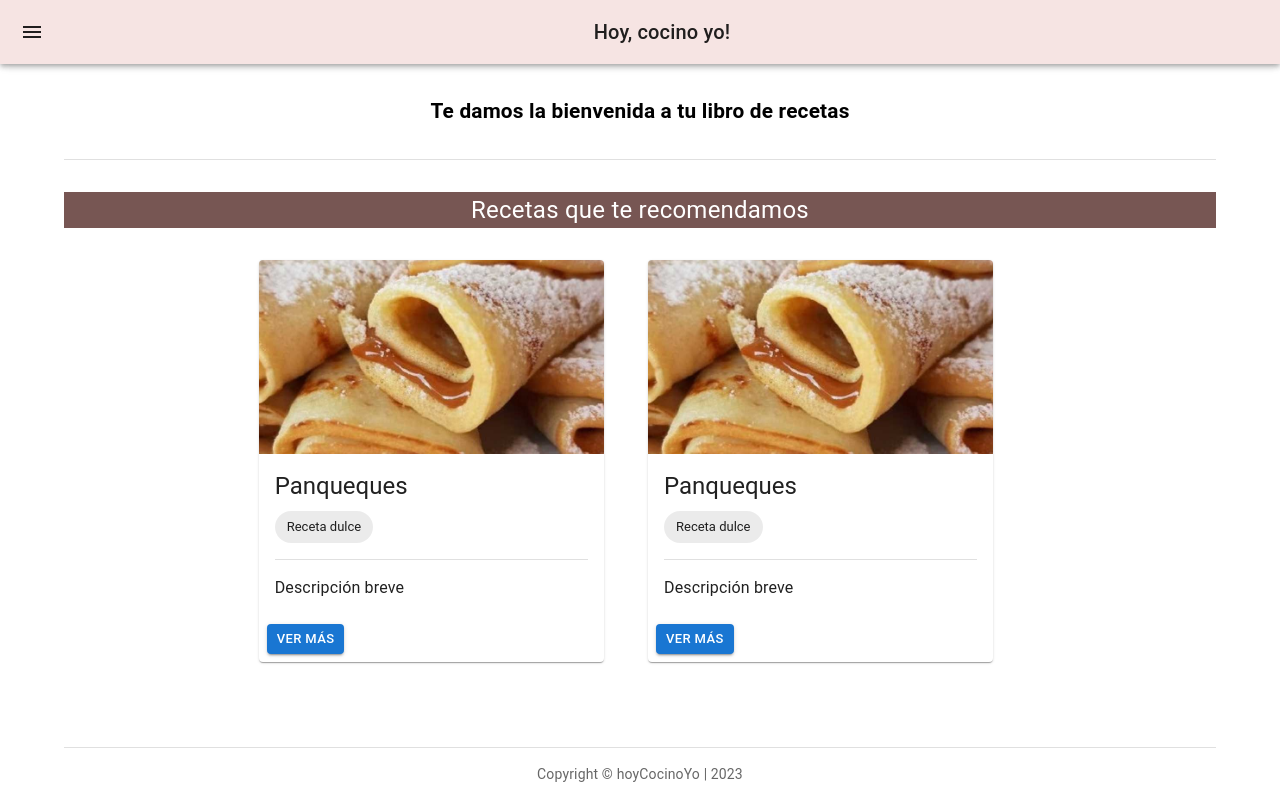
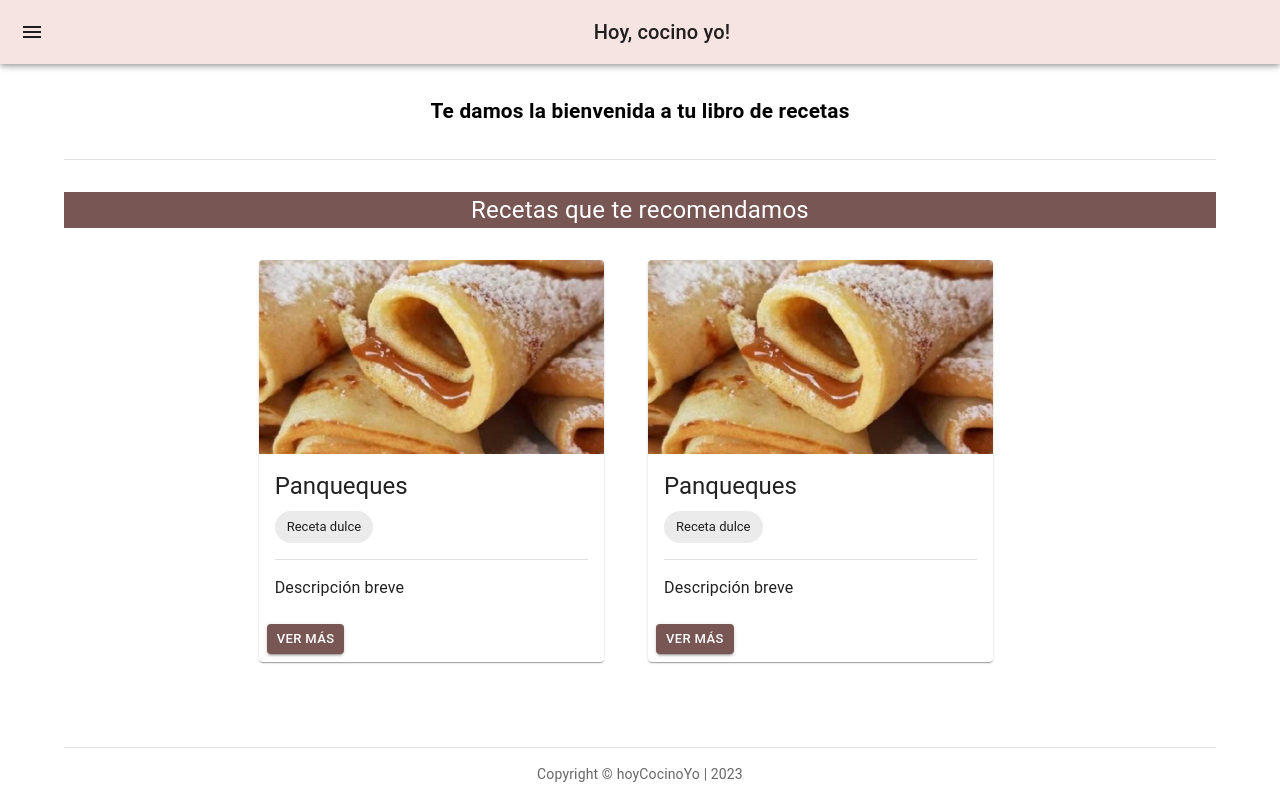
Before and after one commit to pedroGch/hoyCocinoYo_front, a React (Vite) app: page / in a window 1280 px wide. Built offline with nearby package versions, Linux system fonts and the light colour scheme.

Commit message:
correccion de color en botones

```diff
--- a/src/components/RecipeCard.jsx
+++ b/src/components/RecipeCard.jsx
@@ -35,8 +35,7 @@ const RecipeCard = () => {
                 </Typography>
             </CardContent>
             <CardActions disableSpacing>
-                <Button size="small" variant="contained">
-                    Ver más
+                <Button size="small" variant="contained"sx={{ backgroundColor: '#775653',}} >                    Ver más
                 </Button>
             </CardActions>
         </Card>
```
